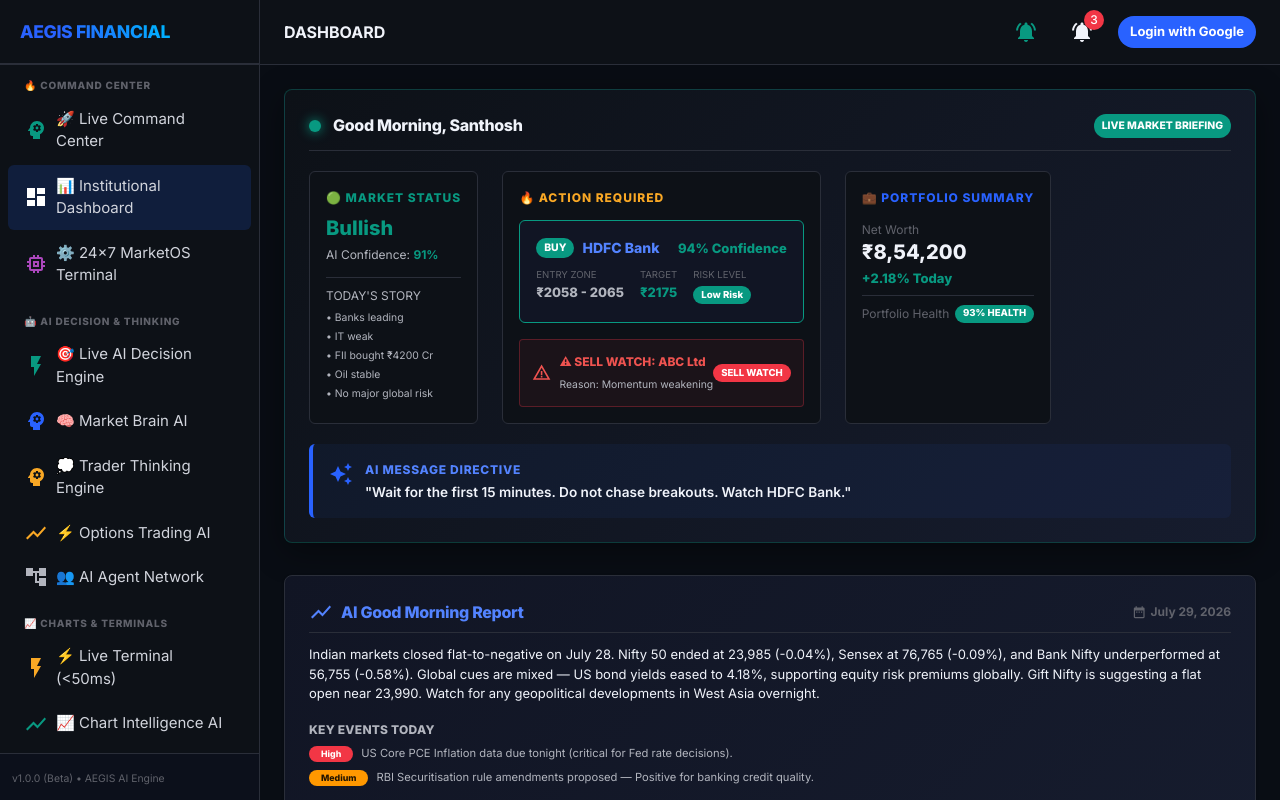
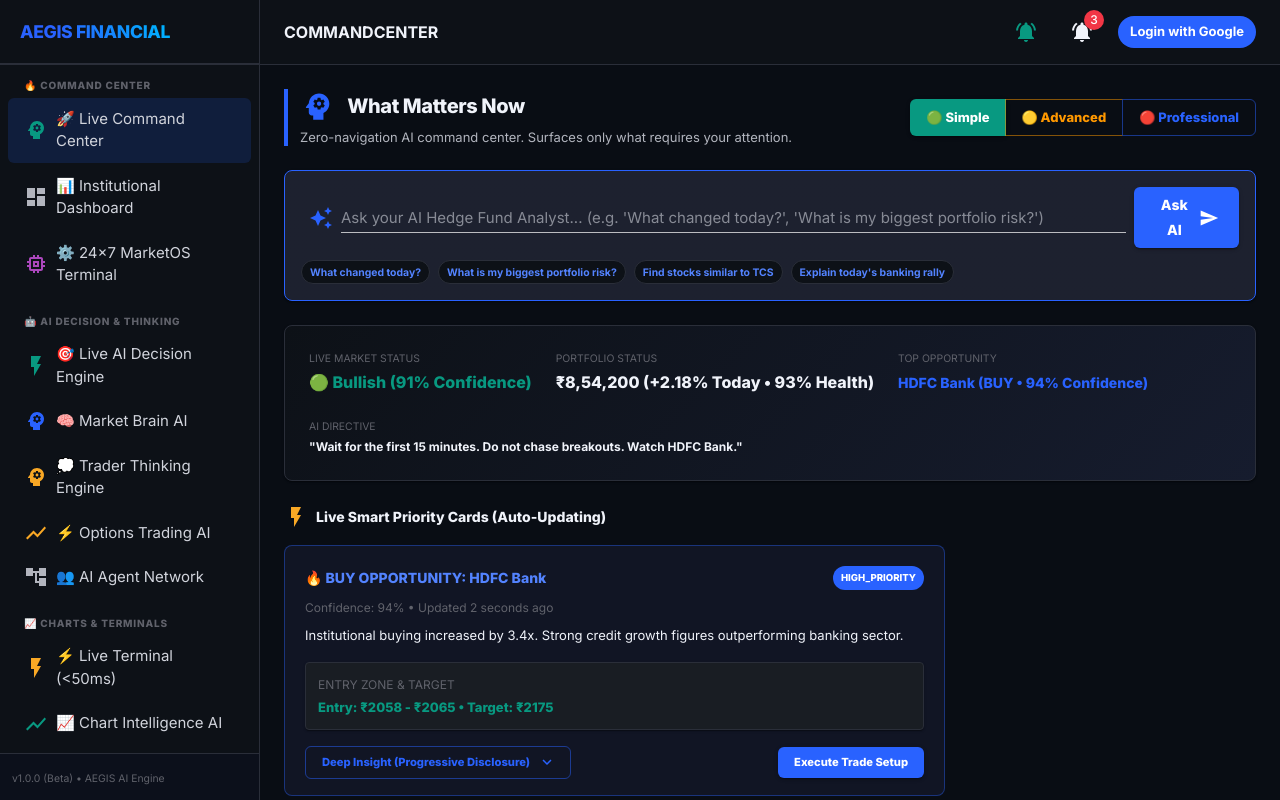
Before and after one commit to TKSanthosh001/financial-intelligence-platform, a React (Vite) app in the folder frontend/: page / in a window 1280 px wide. Built offline with nearby package versions, Linux system fonts and the light colour scheme; no server answers.

Commit message:
Fix: Set Zero-Navigation Live Command Center as default home page in App.jsx

```diff
--- a/frontend/src/App.jsx
+++ b/frontend/src/App.jsx
@@ -30,11 +30,13 @@ import { MarketOSView } from './modules/marketOS/MarketOSView';
 import { TraderThinkingView } from './modules/traderThinking/TraderThinkingView';
 
 const AppContent = () => {
-  const [activeModule, setActiveModule] = useState('dashboard');
+  const [activeModule, setActiveModule] = useState('commandCenter');
   const { loading, error } = useMarket();
 
   const renderModule = () => {
     switch (activeModule) {
+      case 'commandCenter':
+        return <LiveCommandCenterView />;
       case 'dashboard':
         return <DashboardView />;
       case 'agents':
@@ -80,7 +82,7 @@ const AppContent = () => {
       case 'thinking':
         return <TraderThinkingView />;
       default:
-        return <DashboardView />;
+        return <LiveCommandCenterView />;
     }
   };
 
```
